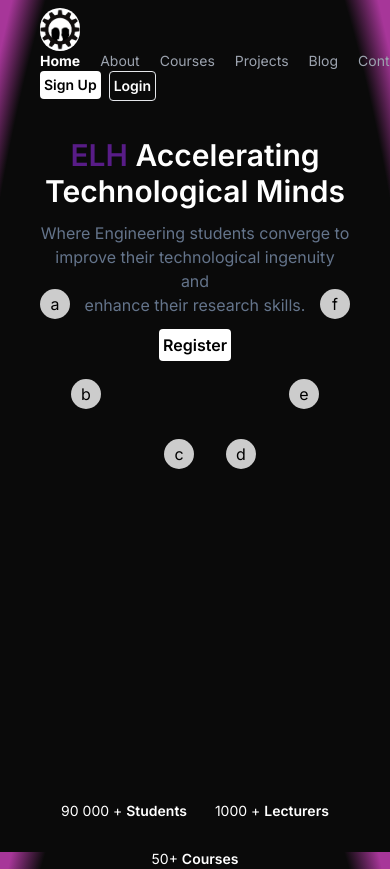
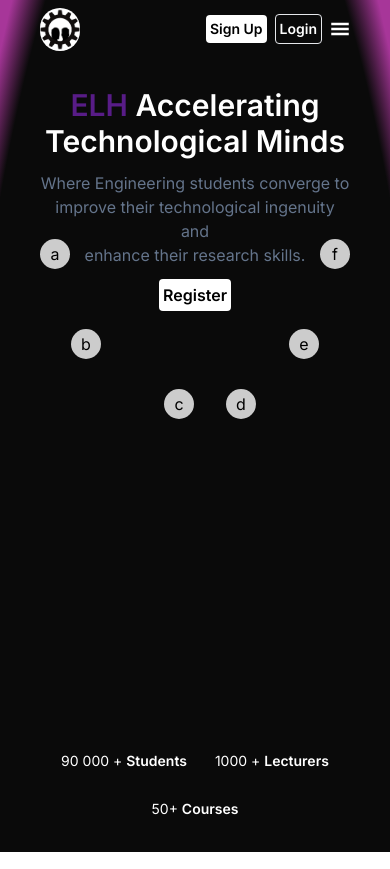
Before and after one commit to TheBombGamer/disco, a Next.js app: page / in a window 390 px wide. Built offline with nearby package versions, Linux system fonts and the light colour scheme.

Commit message:
nav bar responsiveness

```diff
--- a/app/components/Navbar.tsx
+++ b/app/components/Navbar.tsx
@@ -3,12 +3,18 @@
 import Image from "next/image";
 import Link from "next/link";
 import { usePathname } from "next/navigation";
-import { useRouter } from "next/router";
-import React from "react";
+import React, { useState, useEffect, useRef } from "react";
+import { GiHamburgerMenu } from "react-icons/gi";
 
-const Navbar = () => {
+interface LinkItem {
+  name: string;
+  href: string;
+}
+
+const Navbar: React.FC = () => {
+  const [isNavOpen, setIsNavOpen] = useState<boolean>(false);
   const path = usePathname();
-  const links = [
+  const links: LinkItem[] = [
     { name: "Home", href: "/" },
     { name: "About", href: "/About" },
     { name: "Courses", href: "/Courses" },
@@ -16,8 +22,41 @@ const Navbar = () => {
     { name: "Blog", href: "/Blog" },
     { name: "Contact", href: "/Contact" },
   ];
+  const navRef = useRef<HTMLDivElement>(null);
+
+  useEffect(() => {
+    const handleClickOutside = (event: MouseEvent) => {
+      if (navRef.current && !navRef.current.contains(event.target as Node)) {
+        setIsNavOpen(false);
+      }
+    };
+
+    const handleScroll = () => {
+      setIsNavOpen(false);
+    };
+
+    document.addEventListener("mousedown", handleClickOutside);
+    document.addEventListener("scroll", handleScroll);
+
+    return () => {
+      document.removeEventListener("mousedown", handleClickOutside);
+      document.removeEventListener("scroll", handleScroll);
+    };
+  }, []);
+
+  const toggleNav = () => {
+    setIsNavOpen(!isNavOpen);
+  };
+
+  const closeNav = () => {
+    setIsNavOpen(false);
+  };
+
   return (
-    <div className="flex flex-wrap text-sm justify-between items-center my-2">
+    <div
+      className="flex flex-wrap text-sm justify-between items-center my-2"
+      ref={navRef}
+    >
       <Link href="/" className="flex items-center">
         <Image
           src="/assets/logo.jpg"
@@ -29,14 +68,13 @@ const Navbar = () => {
         {/* <span className="font-bold">ELH</span> */}
       </Link>
 
-      <div className="flex">
+      <div className={`flex md:block hidden`} onClick={closeNav}>
         <ul className="flex md:gap-10 gap-5">
           {links.map((link) => {
             const isActive =
               (path.includes(link.href) && link.href.length > 1) ||
               path === link.href;
             return (
-              <>
               <li key={link.name} className="">
                 <Link href={link.href} className={``}>
                   <p
@@ -45,18 +83,18 @@ const Navbar = () => {
                         ? "   transition-colors font-bold"
                         : "   transition-colors text-gray-400"
                     }`}
+                    onClick={closeNav}
                   >
                     {link.name}
                   </p>
                 </Link>
               </li>
-              </>
             );
           })}
         </ul>
       </div>
 
-      <div className="flex gap-2">
+      <div className="flex gap-2 items-center">
         <Link href="/sign-up">
           <button className="bg-white text-black font-semibold rounded p-1">
             Sign Up
@@ -67,6 +105,39 @@ const Navbar = () => {
             Login
           </button>
         </Link>
+
+        <div className="md:hidden max-sm:block">
+          <GiHamburgerMenu className="text-xl" onClick={toggleNav} />
+          <div
+            className={`bg-black z-20 rounded-lg w-52 absolute top-14 border border-gray-500 p-2 right-10  ${
+              isNavOpen ? "block" : "hidden"
+            }`}
+          >
+            <ul className="flex flex-col gap-2 items">
+              {links.map((link) => {
+                const isActive =
+                  (path.includes(link.href) && link.href.length > 1) ||
+                  path === link.href;
+                return (
+                  <li key={link.name} className="">
+                    <Link href={link.href} className={``}>
+                      <p
+                        className={`p-1 hover:bg-primary hover:text-white ${
+                          isActive
+                            ? "   transition-colors font-bold bg-primary"
+                            : "   transition-colors text-gray-400"
+                        }`}
+                        onClick={closeNav}
+                      >
+                        {link.name}
+                      </p>
+                    </Link>
+                  </li>
+                );
+              })}
+            </ul>
+          </div>
+        </div>
       </div>
     </div>
   );
--- a/app/page.tsx
+++ b/app/page.tsx
@@ -6,7 +6,7 @@ import Link from 'next/link';
 
 const HomePage = () => {
   return (
-    <div className="h-[90vh]  flex flex-col justify-between relative">
+    <div className="h-[90vh] flex flex-col justify-between relative">
 
       <div className="w-full h-[600px] absolute rounded-[50%] -z-10">
         <p className="circle-item">a</p>
```
Lines whose indentation alone changed are shown as unchanged.
